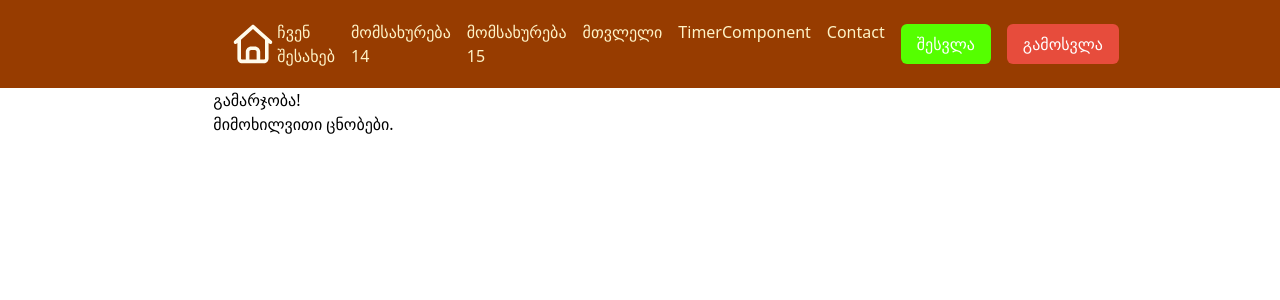
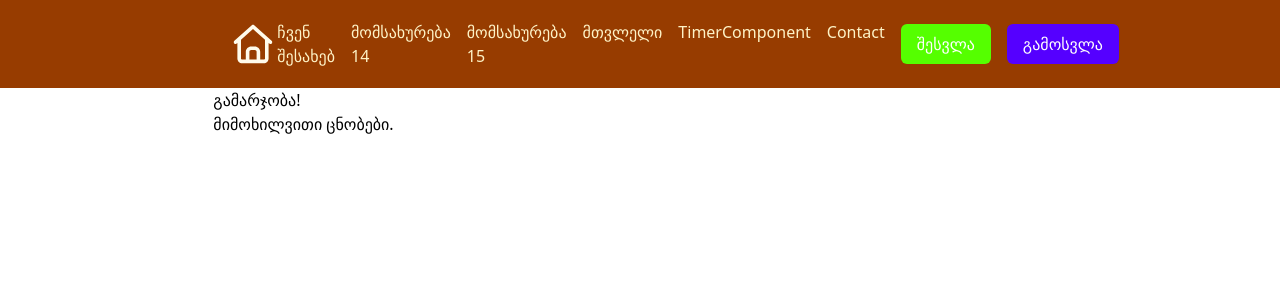
Before and after one commit to bta-tsotne/pages, a React (Vite) app: page / in a window 1280 px wide. Shown: the top 300 px of the page. Built offline with nearby package versions, Linux system fonts and the light colour scheme.

Commit message:
_variables.scss: იასამნისფერი

```diff
--- a/src/assets/css/abstracts/_variables.scss
+++ b/src/assets/css/abstracts/_variables.scss
@@ -1,4 +1,4 @@
 $colors: (
   primary: hsl(100, 100%, 50%),
-  danger: #e74c3c
+  danger: hsl(260, 100%, 50%)
 );
```
